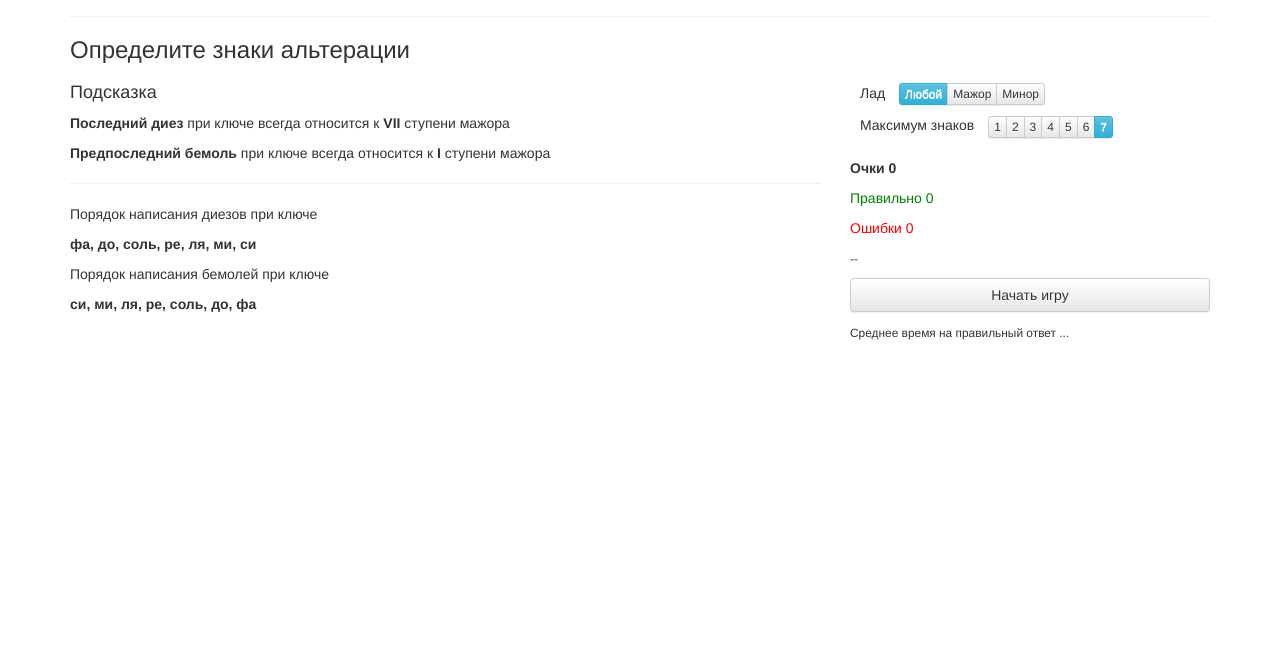
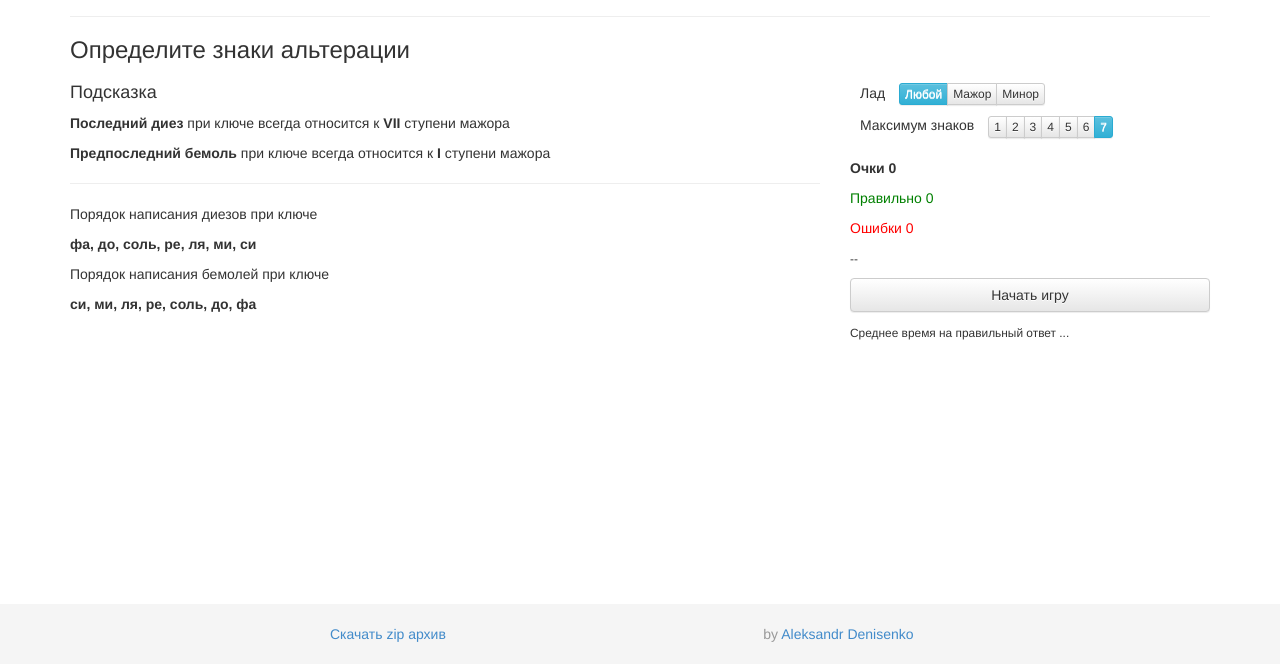
Before and after one commit to abyr/sol-fa, a website: page index.html in a window 1280 px wide. Shown: the part 136-800 px from the top of the page. Drawn offline with Linux system fonts and the light colour scheme.

Commit message:
footer links

```diff
--- a/css/notes.css
+++ b/css/notes.css
@@ -1,3 +1,7 @@
+html,
+body {
+  height: 100%;
+}
 .b-notes .mus {
     display: inline-block;
     font-size: 5em;
@@ -32,6 +36,24 @@
 span.filter {
     margin-right: 10px;
 }
+.main {
+    min-height: 100%;
+    height: auto;
+    margin: 0 auto -60px;
+    padding: 0 0 60px;
+}
+.footer {
+    height: 60px;
+    background-color: #f5f5f5;
+}
+.footer .container {
+    width: auto;
+    max-width: 680px;
+    padding: 0 15px;
+}
+.footer .links {
+    margin: 20px 0;
+}
 .hidden { display: none; }
 .correct { color: green; }
 .wrong { color: red; }
--- a/index.html
+++ b/index.html
@@ -12,6 +12,7 @@
 </head>
 <body>
 
+<div class="main">
     <div class="container">
         <div class="page-header">
           <h1>Сольфеджио <small>под давлением</small></h1>
@@ -105,15 +106,22 @@
                     <div class="timeStats">
                         <small>Среднее время на правильный ответ <span class="averageTime">...</span></small>
                     </div>
-
+                </div>
+            </div>
+        </div>
     </div>
 </div>
 
-        <div class="row b-signs-input">
+<div class="footer">
+    <div class="container">
+        <div class="row links">
             <div class="col-md-8">
-
+                <span class="text-muted">
+                    <a href="https://github.com/abyrcheg/sol-fa/archive/master.zip" target="_blank">Скачать zip архив</a>
+                </span>
             </div>
-            <div class="col-md-4">
+            <div class="col-md-4 ">
+                <span class="text-muted">by <a href="https://github.com/abyrcheg" target="_blank" >Aleksandr Denisenko</a></span>
             </div>
         </div>
     </div>
```
Also changed, not shown: dev.html (+16 -9 lines). Lines whose indentation alone changed are shown as unchanged.
